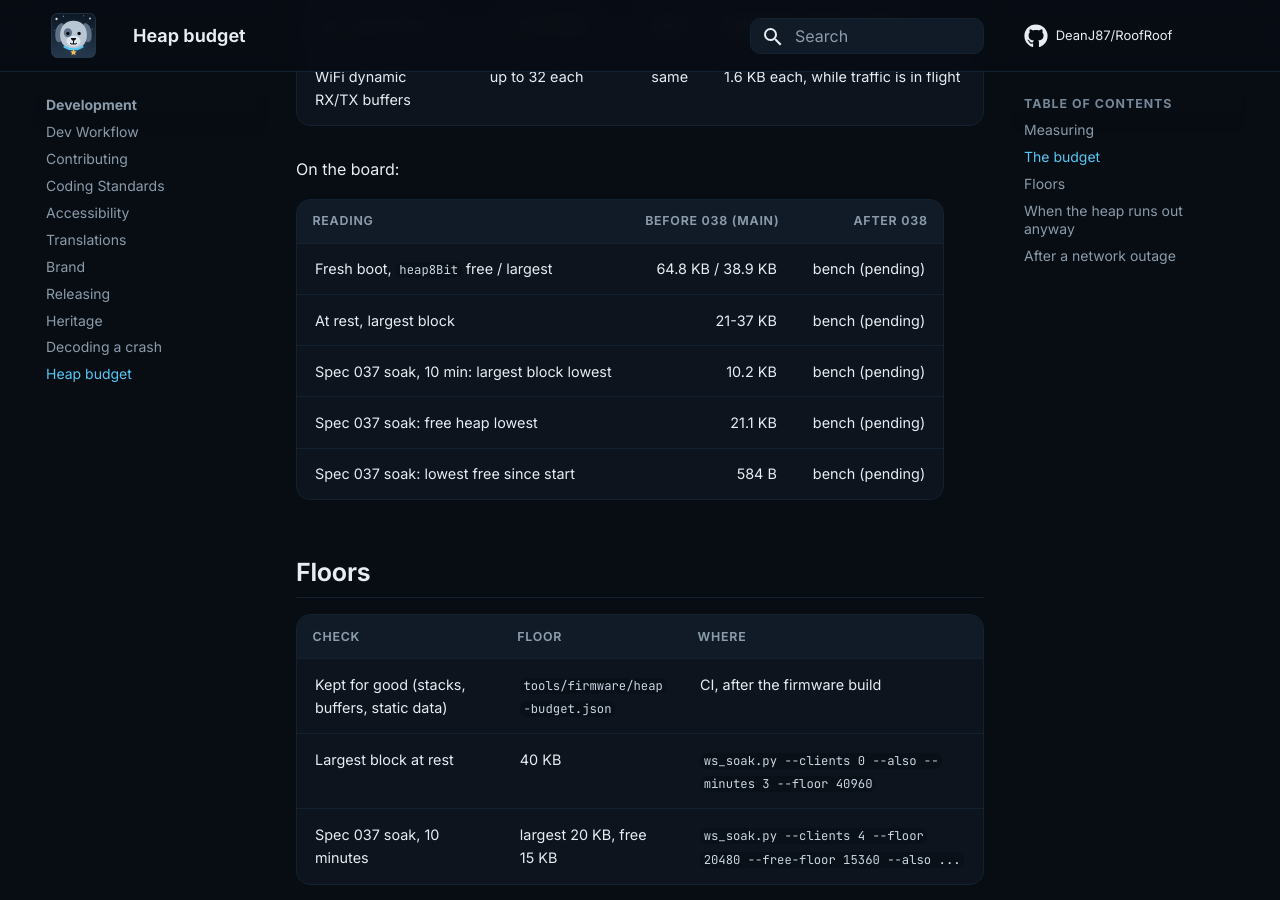
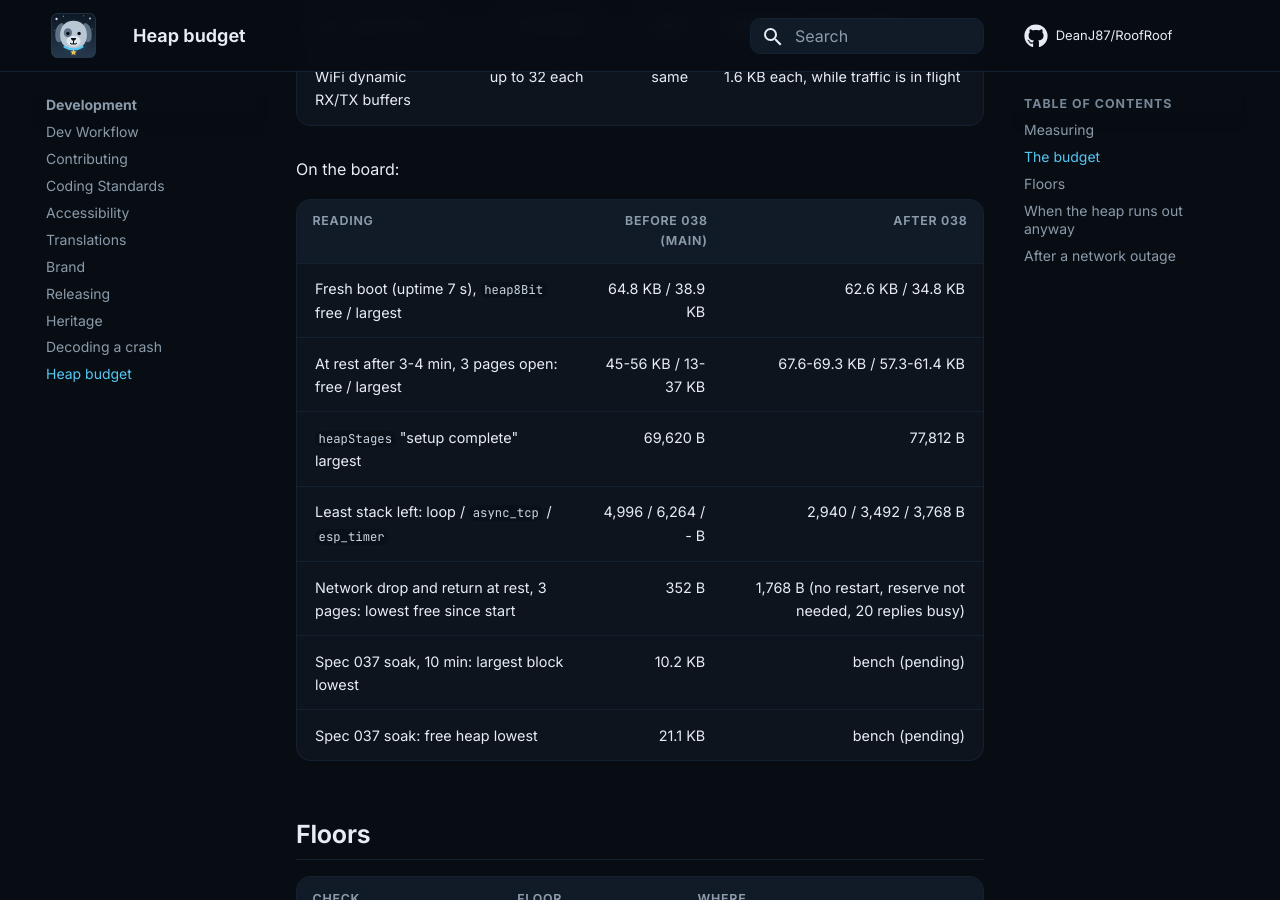
Before and after one commit to DeanJ87/RoofRoof, an MkDocs documentation site: the page built from docs/development/heap-budget.md, in a window 1280 px wide and 900 px high, scrolled down 2095 px. Built offline with MkDocs 1.6.1 and Material for MkDocs 9.7.7, drawn with Linux system fonts in a browser that asks for light colours.

Commit message:
038: bench numbers at rest; research R6

```diff
--- a/docs/development/heap-budget.md
+++ b/docs/development/heap-budget.md
@@ -51,11 +51,13 @@ On the board:
 
 | Reading | Before 038 (main) | After 038 |
 |---|---:|---:|
-| Fresh boot, `heap8Bit` free / largest | 64.8 KB / 38.9 KB | bench (pending) |
-| At rest, largest block | 21-37 KB | bench (pending) |
+| Fresh boot (uptime 7 s), `heap8Bit` free / largest | 64.8 KB / 38.9 KB | 62.6 KB / 34.8 KB |
+| At rest after 3-4 min, 3 pages open: free / largest | 45-56 KB / 13-37 KB | 67.6-69.3 KB / 57.3-61.4 KB |
+| `heapStages` "setup complete" largest | 69,620 B | 77,812 B |
+| Least stack left: loop / `async_tcp` / `esp_timer` | 4,996 / 6,264 / - B | 2,940 / 3,492 / 3,768 B |
+| Network drop and return at rest, 3 pages: lowest free since start | 352 B | 1,768 B (no restart, reserve not needed, 20 replies busy) |
 | Spec 037 soak, 10 min: largest block lowest | 10.2 KB | bench (pending) |
 | Spec 037 soak: free heap lowest | 21.1 KB | bench (pending) |
-| Spec 037 soak: lowest free since start | 584 B | bench (pending) |
 
 ## Floors
 
```
Also changed, not shown: specs/038-heap-headroom/research.md (+16 -1 lines), specs/038-heap-headroom/tasks.md (+2 -1 lines).
